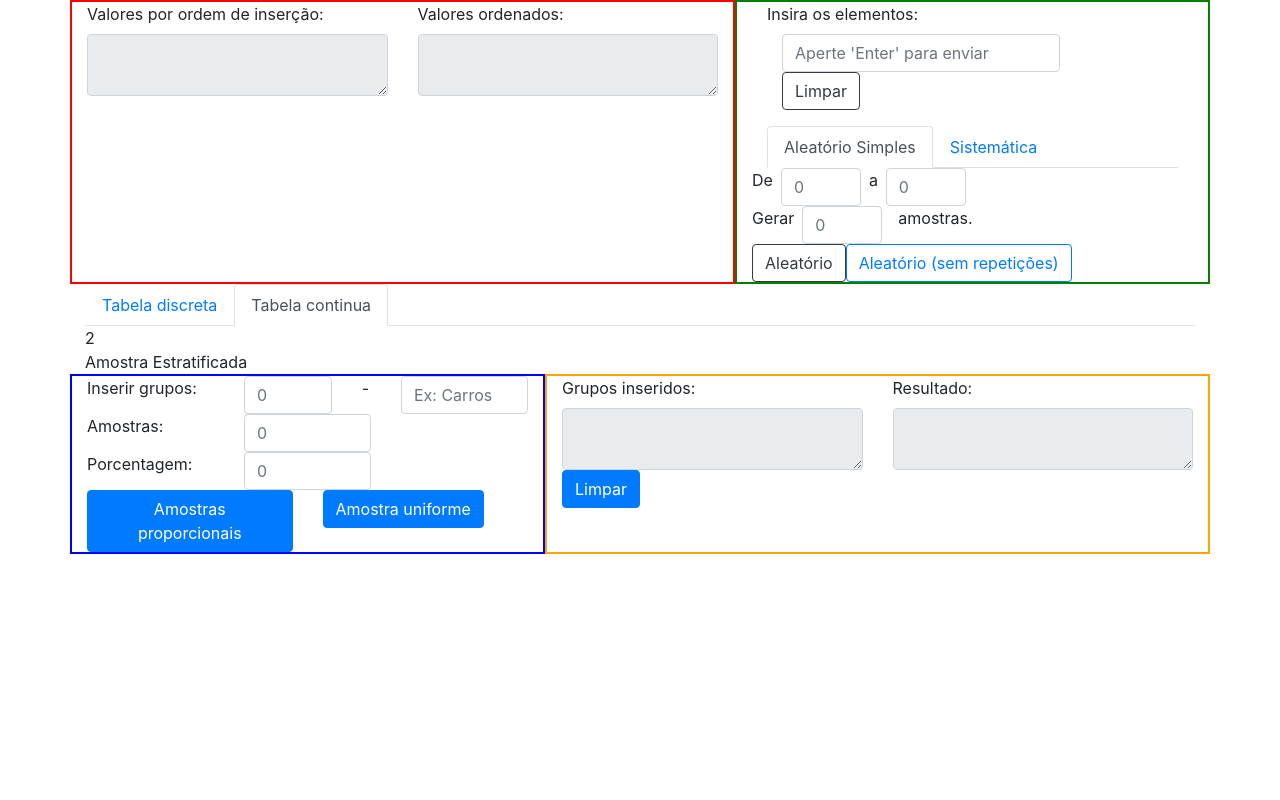
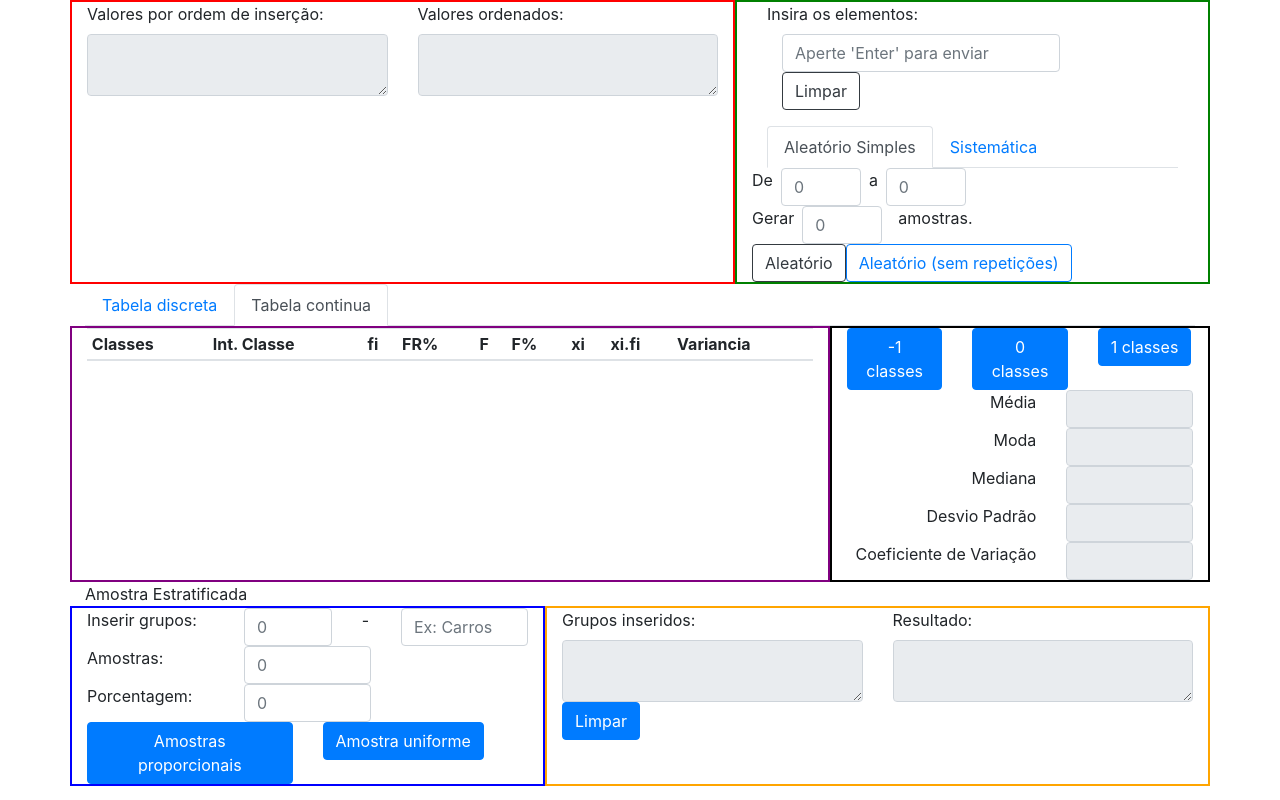
Before and after one commit to leandrospaula/PhotograpH, a plain HTML site: page rol.html in a window 1280 px wide. Both pictures are taken after a click on the tab "Tabela continua". Drawn offline with nearby package versions, Linux system fonts and the light colour scheme.

Commit message:
Continua table start

```diff
--- a/rol.html
+++ b/rol.html
@@ -178,7 +178,7 @@
                                     <button class="btn btn-primary" id="disPopulação">População</button>
                                 </div>
                                 <div class="col-md-6">
-                                        <button class="btn btn-primary" id="disAmostra">Amostra</button>
+                                    <button class="btn btn-primary" id="disAmostra">Amostra</button>
                                 </div>
                             </div>
 
@@ -187,7 +187,63 @@
                 </div>
 
                 <div class="tab-pane fade" id="nav-continua" role="tabpanel" aria-labelledby="nav-continua">
-                    2
+                    <div class="row">
+                        <div class="col-md-8" style="border: 2px solid purple;">
+                            <table class="table table-striped table-hover table-sm">
+                                <thead>
+                                    <tr>
+                                        <th scope="col">Classes</th>
+                                        <th scope="col">Int. Classe</th>
+                                        <th scope="col">fi</th>
+                                        <th scope="col">FR%</th>
+                                        <th scope="col">F</th>
+                                        <th scope="col">F%</th>
+                                        <th scope="col">xi</th>
+                                        <th scope="col">xi.fi</th>
+                                        <th scope="col">Variancia</th>
+                                    </tr>
+                                </thead>
+                                <tbody id="continuaBody">
+                                </tbody>
+                            </table>
+                        </div>
+
+                        <div class="col-md-4" style="border: 2px solid black;">
+                            <div class="row">
+                                <div class="col-md-4">
+                                    <button class="btn btn-primary" id="1"></button>
+                                </div>
+                                <div class="col-md-4">
+                                    <button class="btn btn-primary" id="2"></button>
+                                </div>
+                                <div class="col-md-4">
+                                    <button class="btn btn-primary" id="3"></button>
+                                </div>
+                            </div>
+                            <div id="continuaClasses"></div>
+                            <div class="row">
+                                <div class="col-md-7 text-right">Média</div>
+                                <div class="col-md-5"><input class="form-control" disabled id="conMedia"></div>
+                            </div>
+                            <div class="row">
+                                <div class="col-md-7 text-right">Moda</div>
+                                <div class="col-md-5"><input class="form-control" disabled id="comModa"></div>
+                            </div>
+                            <div class="row">
+                                <div class="col-md-7 text-right">Mediana</div>
+                                <div class="col-md-5"><input class="form-control" disabled id="comMediana"></div>
+                            </div>
+                            <div class="row">
+                                <div class="col-md-7 text-right">Desvio Padrão</div>
+                                <div class="col-md-5"><input class="form-control" disabled id="comDP"></div>
+                            </div>
+                            <div class="row">
+                                <div class="col-md-7 text-right">Coeficiente de Variação</div>
+                                <div class="col-md-5"><input class="form-control" disabled id="comCV"></div>
+                            </div>
+
+                        </div>
+                    </div>
                 </div>
             </div>
         </div>
--- a/rol.js
+++ b/rol.js
@@ -8,6 +8,7 @@ $(document).ready(function () {
     var fiSum = 0;
     var variaSum = 0;
     var media = 0;
+    var nClass = 0;
 
     //On key press events
     $('#entradaNumero').on('keypress', function (e) {
@@ -43,6 +44,7 @@ $(document).ready(function () {
         $('#disCV').val('');
         fiSum = 0;
         variaSum = 0;
+        $('.btClass').remove();
 
     });
 
@@ -328,11 +330,20 @@ $(document).ready(function () {
     });
 
     $('#disAmostra').click(function () {
-        var dp = variaSum / (fiSum-1);
+        var dp = variaSum / (fiSum - 1);
         dp = Math.pow(dp, 0.5)
         $('#disDP').val(dp.toFixed(2));
         $('#disCV').val(((dp / media) * 100).toFixed(2));
     });
 
+    $('#tabContinua').click(function () {
+
+        var classes = Math.floor(Math.pow(ordened.length, 0.5));
+
+        $('#1').text((classes-1) + ' classes');
+        $('#2').text((classes) + ' classes');
+        $('#3').text((classes+1) + ' classes');
+    });
+
 
 });
```
